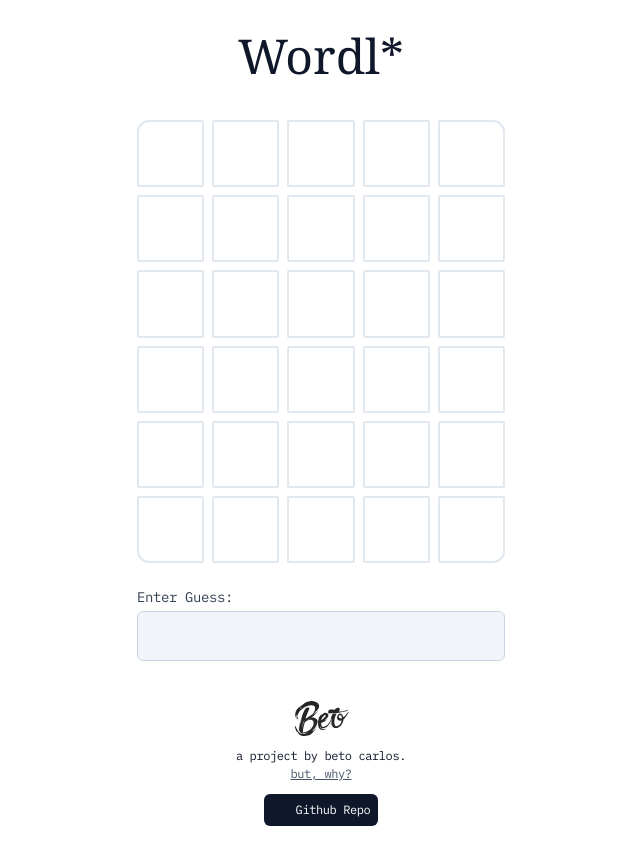
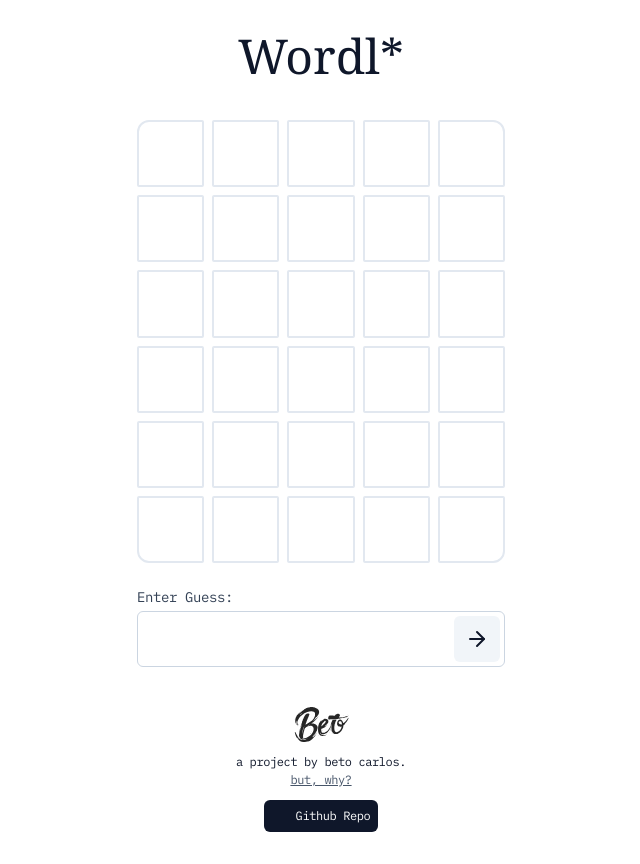
Before and after one commit to MarioC3/wordl, a React (Vite) app: page / in a window 1280 px wide. Shown: the whole page, without its empty margins (319-959 px from the left). Built offline with nearby package versions, Linux system fonts and the light colour scheme; some icons are missing; a web font is replaced by a local one.

Commit message:
Adds a physical submit button to input

```diff
--- a/package.json
+++ b/package.json
@@ -16,6 +16,7 @@
 		"@radix-ui/react-visually-hidden": "^1.1.0",
 		"framer-motion": "^11.11.7",
 		"lodash-es": "^4.17.21",
+		"lucide-react": "^0.451.0",
 		"react": "^18.3.1",
 		"react-dom": "^18.3.1",
 		"tailwind-merge": "^2.5.3",
--- a/src/components/game/GuessInput.tsx
+++ b/src/components/game/GuessInput.tsx
@@ -1,15 +1,18 @@
-import { useState, useContext, memo } from 'react'
+import { useState, useContext, memo, useRef } from 'react'
 import { GuessContext } from '../../providers/GuessProvider'
 import { NUM_OF_GUESSES_ALLOWED } from '../../constants'
+import { ArrowRight } from 'lucide-react'
 
 export const GuessInput = memo(() => {
 	const { guesses, setGuesses } = useContext(GuessContext)
 	const [guess, setGuess] = useState('')
+	const inputRef = useRef<HTMLInputElement>(null)
 
 	const handleSubmit = () => {
 		const nextGuesses = [...guesses, guess]
 		setGuesses(nextGuesses)
 		setGuess('')
+		inputRef.current?.focus()
 	}
 
 	return (
@@ -21,16 +24,19 @@ export const GuessInput = memo(() => {
 		>
 			<label
 				htmlFor="guess-input"
-				className="flex flex-col-reverse gap-1"
+				className="flex flex-col gap-1"
 			>
+				<span className="text-sm text-slate-700">Enter Guess:</span>
+				<div className="grid grid-cols-[1fr_auto] gap-2 rounded-md border border-slate-300 p-1 focus-within:border-slate-400">
 					<input
+						ref={inputRef}
 						disabled={guesses.length >= NUM_OF_GUESSES_ALLOWED}
 						required
 						minLength={5}
 						maxLength={5}
 						title="Input only accepts 5 letters."
 						pattern="[a-zA-z]{5}"
-					className="peer block w-full rounded-md border border-slate-300 bg-slate-100 text-2xl font-medium focus:border-slate-300 focus:outline-slate-300 focus:ring-0 disabled:border-transparent disabled:bg-slate-50"
+						className="block w-full border-transparent bg-transparent text-xl focus:border-transparent focus:ring-0 focus-visible:border-transparent focus-visible:ring-0"
 						type="text"
 						id="guess-input"
 						value={guess}
@@ -39,7 +45,10 @@ export const GuessInput = memo(() => {
 							setGuess(nextGuess)
 						}}
 					/>
-				<span className="text-sm text-slate-700 peer-disabled:text-slate-300">Enter Guess:</span>
+					<button className="flex aspect-square items-center justify-center rounded-md bg-slate-100 text-slate-900 transition-colors hover:bg-slate-900 hover:text-white">
+						<ArrowRight />
+					</button>
+				</div>
 			</label>
 		</form>
 	)
```
Also changed, not shown: 1 other file (tests, documents, lock files or other folders). Lines whose indentation alone changed are shown as unchanged.
